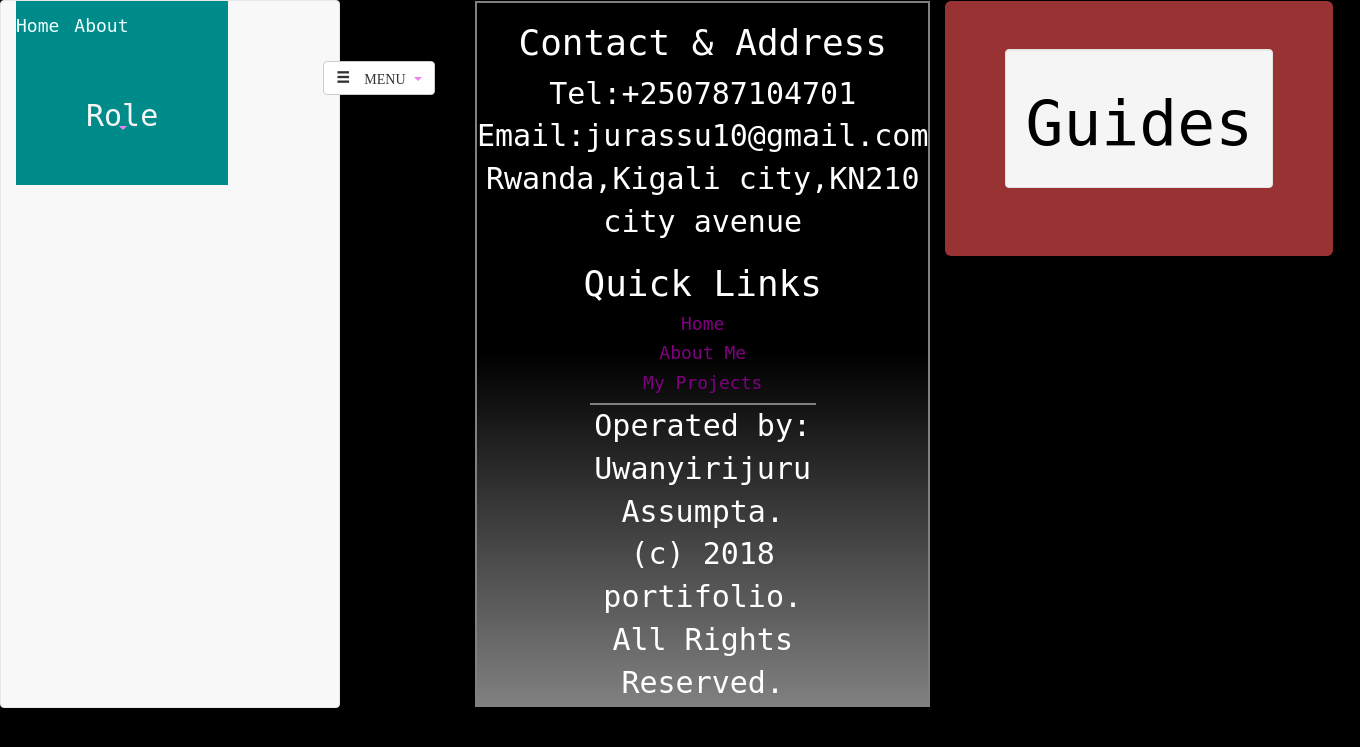
After one commit to Juru-10/SSF, a Django app: page /guides/ in a window 1360 px wide. The commit adds this page. Shown: the top 747 px of the page. Run offline with Django 3.2, Linux system fonts and the light colour scheme; data that the repository does not hold is empty; parts of the project's set-up code (start-up, migrations or seed data) failed here and were passed over; some libraries are stand-ins or nearby versions; some web fonts are replaced.

Commit message:
creating the new branch

```diff
--- a/static/css/baseimage.css
+++ b/static/css/baseimage.css
@@ -1,9 +1,8 @@
 h1{
   color:rgb(40,0,20);
 }
-.container{
-  /* background: #f0a4f0;
-  padding-left: 75px; */
+.container {
+  background-image: url("https://cdn.pixabay.com/photo/2017/03/14/16/42/footprint-2143685__340.jpg");
 }
 #box{
   /* box-sizing: border-box;
--- /dev/null
+++ b/step/templates/guides_list.html
@@ -0,0 +1,21 @@
+{% extends 'base.html' %} {% block content %}
+<div class="container" style= "font-family: 'Cormorant Upright', serif;">
+  <div class="jumbotron text-center" style= "background-color:rgb(153, 51, 51); color:darkcyan; font-family: monospace;">
+    <div class="well" style="color:black;">
+      <h1> Guides</h1>
+    </div>
+    <div class="row">
+      {%for guide in guides%}
+      <div class="">
+        <button class="well" data-toggle="collapse" data-target="#demo" style= "float:left;font-family: 'Cormorant Upright', serif; width: 30%; color: rgb(153, 51, 51);">
+          <p>{{guide.fname}}{{guide.lname}}</p>
+        </button>
+        <div id="demo" class="collapse">
+          <p>List of Guides</p>
+        </div>
+      </div>
+      {%endfor%}
+    </div>
+  </div>
+</div>
+{% endblock %}
--- a/step/urls.py
+++ b/step/urls.py
@@ -13,6 +13,7 @@ urlpatterns = [
     url(r'^add_marks/$',views.add_marks,name='add_marks'),
     url(r'^add_discipline/$',views.add_discipline,name='add_discipline'),
     url(r'^levels/$',views.levels,name='levels'),
+    url(r'^guides/$',views.guides,name='guides'),
     url(r'^student_login/$',views.student_login,name='student_login'),
     url(r'^guide_login/$',views.guide_login,name='guide_login'),
 ]
--- a/step/views.py
+++ b/step/views.py
@@ -29,6 +29,12 @@ def levels(request):
     levels=Level.objects.all()
     students=Student.objects.filter(level__name__icontains=Student.level)
     return render(request,'levels.html',{"levels":levels,"students":"students"})
+
+
+def guides(request):
+    guides=Guide.objects.all()
+    # schools=School.objects.filter(school__name__icontains=School.guide)
+    return render(request,'guides_list.html',{"guides":guides})
 
 @login_required(login_url='/accounts/login/')
 def add_student(request):
```
Also changed, not shown: step/forms.py (+14 -2 lines), step/templates/school.html (+20 -6 lines), README.md, step/migrations/0003_auto_20190502_1757.py (added), step/migrations/0004_auto_20190502_1824.py (added).
